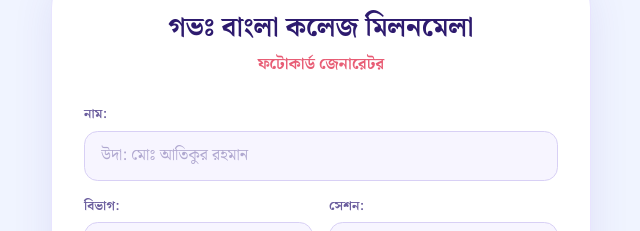
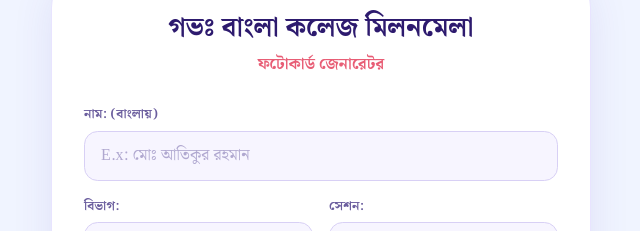
Before and after one commit to rafijuljisan/bangla_college_reunion_photocard, a Next.js app: page / in a window 1280 px wide. Shown: the part 92-323 px from the top of the page, without its empty margins (319-959 px from the left). Built offline with nearby package versions, Linux system fonts and the light colour scheme.

Commit message:
Name field correction

```diff
--- a/app/page.tsx
+++ b/app/page.tsx
@@ -371,10 +371,10 @@ ctx.fillText(session || 'সেশন', textStartX, pill3Y);
 
             {/* Name */}
             <div>
-              <label className="field-label">নাম:</label>
+              <label className="field-label">নাম: (বাংলায়)</label>
               <input
                 type="text"
-                placeholder="উদা: মোঃ আতিকুর রহমান"
+                placeholder="E.x: মোঃ আতিকুর রহমান"
                 value={name}
                 onChange={(e) => setName(e.target.value)}
               />
```
